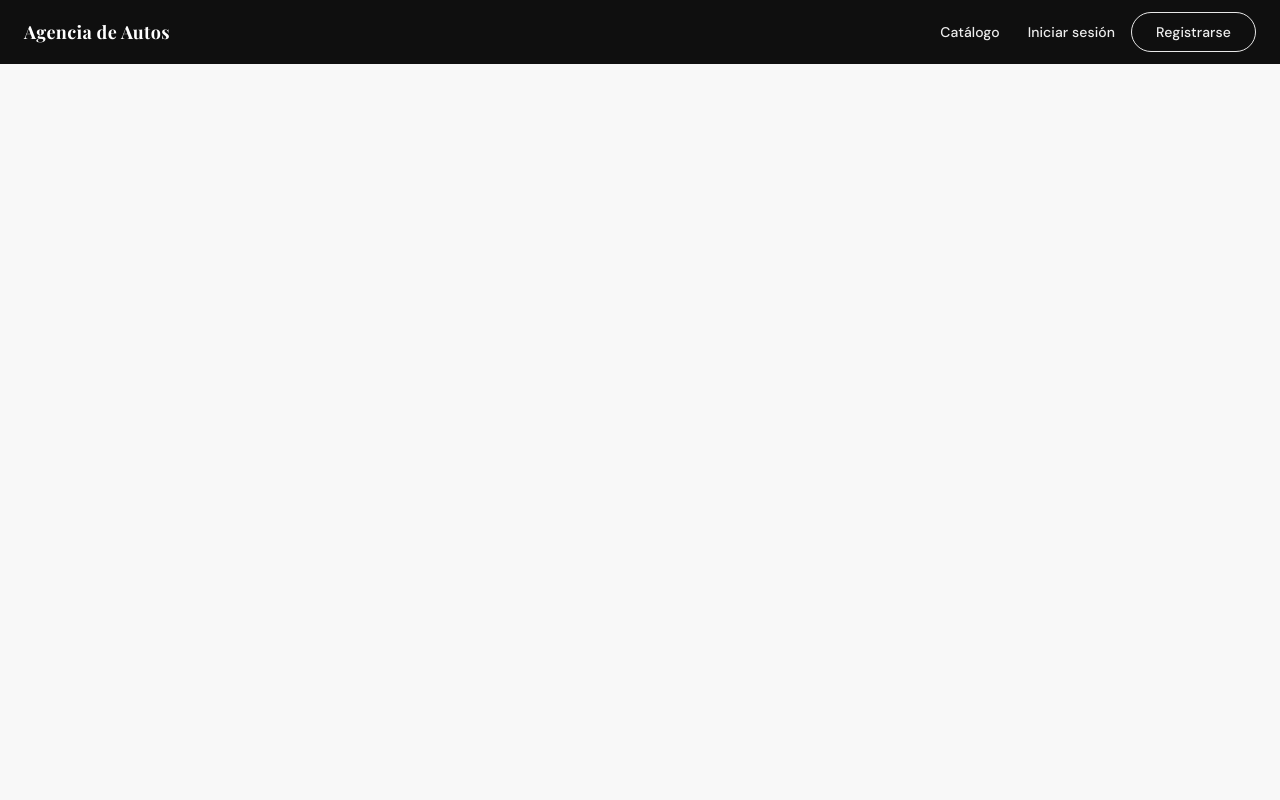
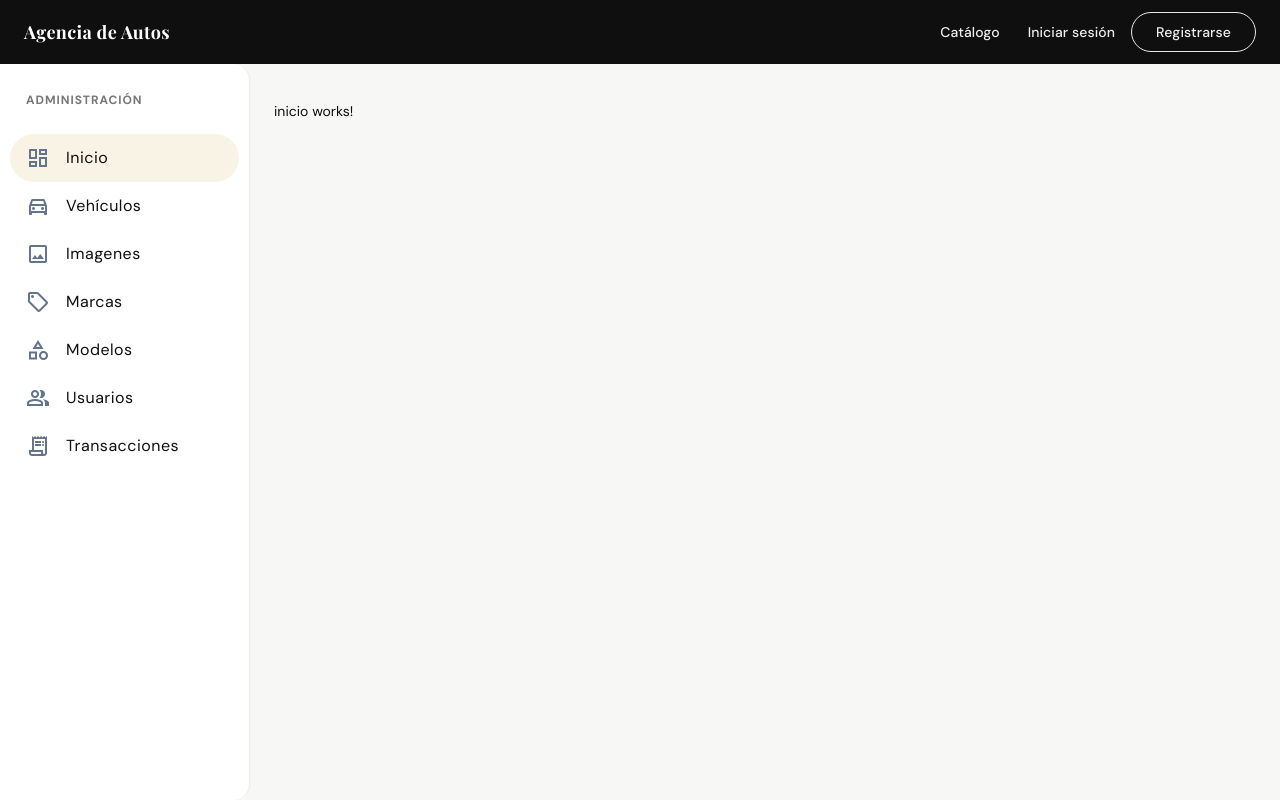
Before and after one commit to lorenzo-pachioli/agencia_de_autos, an Angular app in the folder frontend/: page /dashboard in a window 1280 px wide. Built offline with nearby package versions, Linux system fonts and the light colour scheme.

Commit message:
SCRUM-53 Conectar subpaginas de dashboard a un side-nav , y sub pagina para carga de imagenes agregada

```diff
--- a/frontend/src/app/pages/dashboard/dashboard.component.html
+++ b/frontend/src/app/pages/dashboard/dashboard.component.html
@@ -0,0 +1,40 @@
+<mat-sidenav-container class="dashboard-layout">
+  <mat-sidenav class="dashboard-sidebar" mode="side" opened>
+    <div class="dashboard-sidebar__heading">Administración</div>
+    <mat-nav-list>
+      <a mat-list-item routerLink="/dashboard" routerLinkActive="dashboard-link--active"
+        [routerLinkActiveOptions]="{ exact: true }">
+        <mat-icon matListItemIcon>dashboard</mat-icon>
+        <span matListItemTitle>Inicio</span>
+      </a>
+      <a mat-list-item routerLink="/dashboard/vehiculos" routerLinkActive="dashboard-link--active">
+        <mat-icon matListItemIcon>directions_car</mat-icon>
+        <span matListItemTitle>Vehículos</span>
+      </a>
+      <a mat-list-item routerLink="/dashboard/imagenes" routerLinkActive="dashboard-link--active">
+        <mat-icon matListItemIcon>images</mat-icon>
+        <span matListItemTitle>Imagenes</span>
+      </a>
+      <a mat-list-item routerLink="/dashboard/marcas" routerLinkActive="dashboard-link--active">
+        <mat-icon matListItemIcon>sell</mat-icon>
+        <span matListItemTitle>Marcas</span>
+      </a>
+      <a mat-list-item routerLink="/dashboard/modelos" routerLinkActive="dashboard-link--active">
+        <mat-icon matListItemIcon>category</mat-icon>
+        <span matListItemTitle>Modelos</span>
+      </a>
+      <a mat-list-item routerLink="/dashboard/usuarios" routerLinkActive="dashboard-link--active">
+        <mat-icon matListItemIcon>group</mat-icon>
+        <span matListItemTitle>Usuarios</span>
+      </a>
+      <a mat-list-item routerLink="/dashboard/transacciones" routerLinkActive="dashboard-link--active">
+        <mat-icon matListItemIcon>receipt_long</mat-icon>
+        <span matListItemTitle>Transacciones</span>
+      </a>
+    </mat-nav-list>
+  </mat-sidenav>
+
+  <mat-sidenav-content class="dashboard-content">
+    <router-outlet />
+  </mat-sidenav-content>
+</mat-sidenav-container>
--- a/frontend/src/app/pages/dashboard/dashboard.component.scss
+++ b/frontend/src/app/pages/dashboard/dashboard.component.scss
@@ -0,0 +1,29 @@
+ .dashboard-layout {
+  min-height: calc(100vh - 64px);
+  background: #f7f7f5;
+}
+
+.dashboard-sidebar {
+  width: 250px;
+  padding: 16px 10px;
+  border-right: 1px solid rgba(0, 0, 0, 0.08);
+  background: #fff;
+}
+
+.dashboard-sidebar__heading {
+  padding: 12px 16px 18px;
+  color: #777;
+  font-size: 0.75rem;
+  font-weight: 700;
+  letter-spacing: 0.08em;
+  text-transform: uppercase;
+}
+
+.dashboard-content {
+  padding: 24px;
+}
+
+.dashboard-link--active {
+  color: #8b6d24;
+  background: rgba(201, 168, 76, 0.14);
+}
--- a/frontend/src/app/pages/dashboard/dashboard.routes.ts
+++ b/frontend/src/app/pages/dashboard/dashboard.routes.ts
@@ -37,6 +37,11 @@ export const routes: Routes = [
         loadComponent: () =>
           import('./vehiculos/vehiculos.component').then((m) => m.VehiculosComponent),
       },
+      {
+        path: 'imagenes',
+        loadComponent: () =>
+          import('./imagenes/imagenes.component').then((m) => m.ImagenesComponent),
+      },
     ],
   },
 ];
--- /dev/null
+++ b/frontend/src/app/pages/dashboard/imagenes/imagenes.component.html
@@ -0,0 +1 @@
+<p>imagenes works!</p>
```
Also changed, not shown: frontend/src/app/pages/dashboard/imagenes/imagenes.component.ts (added, +9 -0 lines), frontend/src/app/pages/dashboard/imagenes/imagenes.component.scss (added).
